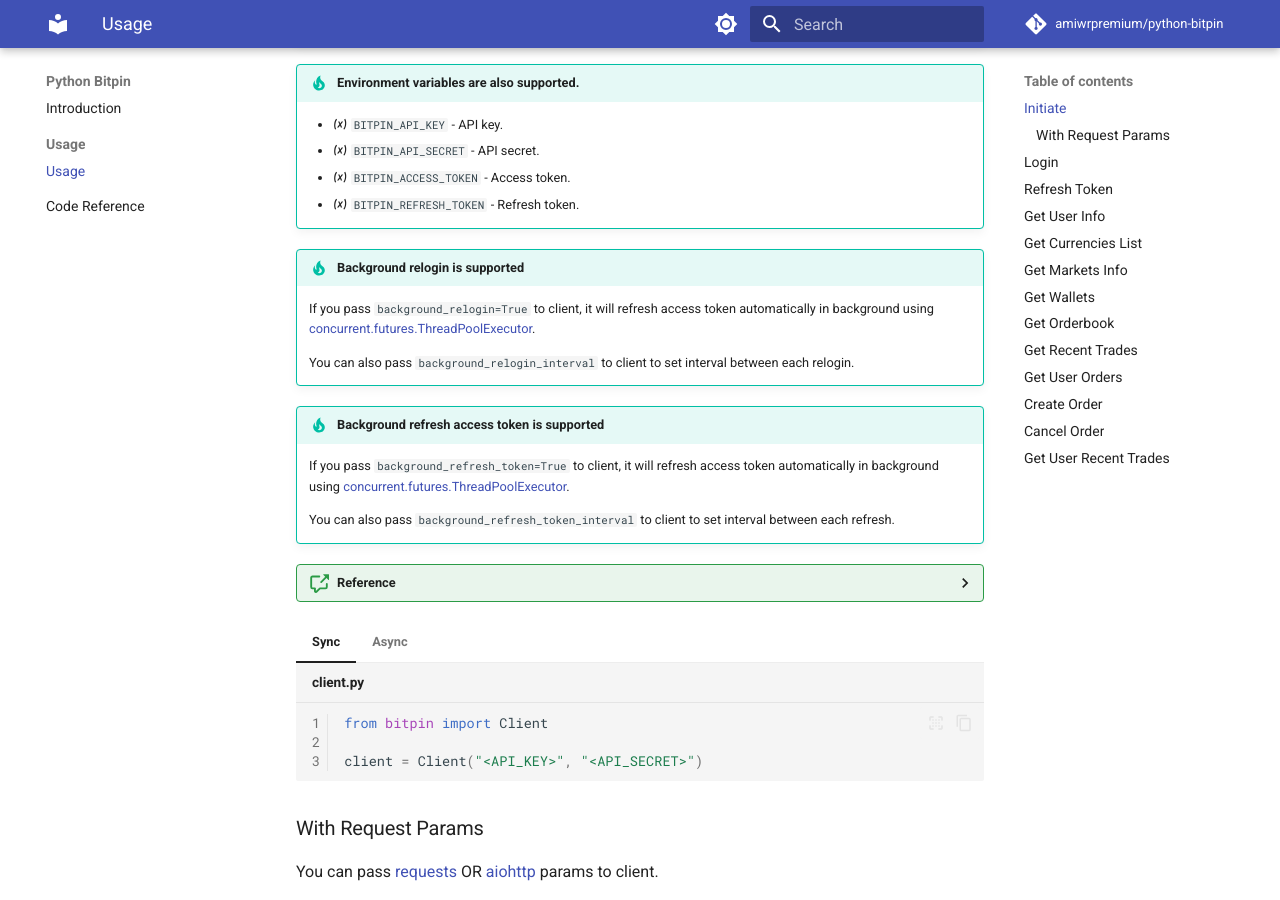
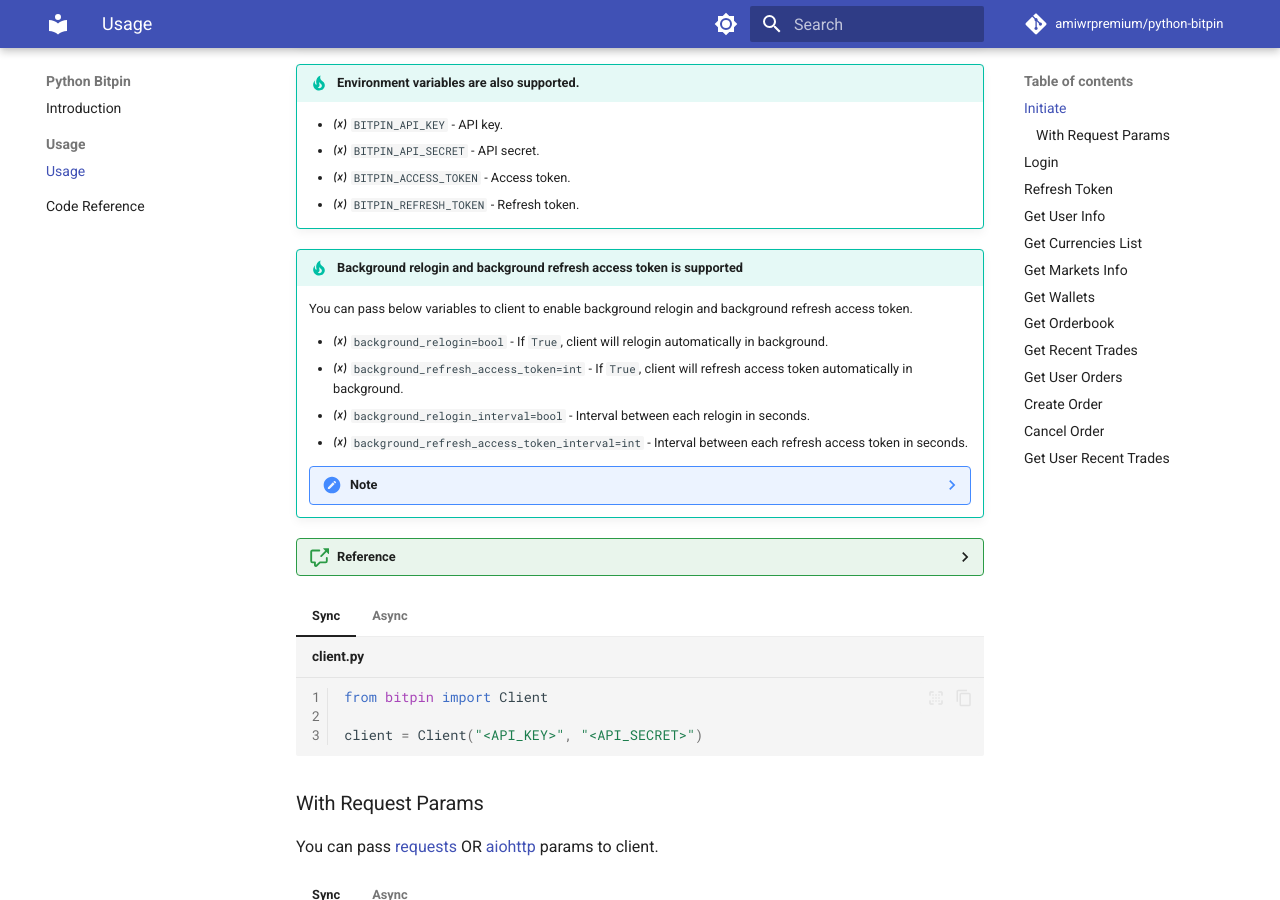
Before and after one commit to amiwrpremium/python-bitpin, an MkDocs documentation site: the page built from docs/usage/index.md, in a window 1280 px wide and 900 px high, scrolled down 481 px. Built offline with MkDocs 1.6.1 and Material for MkDocs 9.7.7, drawn with Linux system fonts in a browser that asks for light colours; comment, search, counter and statistics services are not loaded.

Commit message:
docs: 📝 Update Docs

```diff
--- a/docs/usage/index.md
+++ b/docs/usage/index.md
@@ -23,19 +23,18 @@ Initiate client.
     - :material-variable: `BITPIN_ACCESS_TOKEN` - Access token.
     - :material-variable: `BITPIN_REFRESH_TOKEN` - Refresh token.
 
-!!! tip "Background relogin is supported"
+!!! tip "Background relogin and background refresh access token is supported"
 
-    If you pass `background_relogin=True` to client, it will refresh access token automatically in background using
-    [concurrent.futures.ThreadPoolExecutor](https://docs.python.org/3/library/concurrent.futures.html#threadpoolexecutor).
+    You can pass below variables to client to enable background relogin and background refresh access token.
 
-    You can also pass `background_relogin_interval` to client to set interval between each relogin.
+    - :material-variable: `background_relogin=bool` - If `True`, client will relogin automatically in background.
+    - :material-variable: `background_refresh_access_token=int` - If `True`, client will refresh access token automatically in background.
+    - :material-variable: `background_relogin_interval=bool` - Interval between each relogin in seconds.
+    - :material-variable: `background_refresh_access_token_interval=int` - Interval between each refresh access token in seconds.
 
-!!! tip "Background refresh access token is supported"
-
-    If you pass `background_refresh_token=True` to client, it will refresh access token automatically in background using
-    [concurrent.futures.ThreadPoolExecutor](https://docs.python.org/3/library/concurrent.futures.html#threadpoolexecutor).
-
-    You can also pass `background_refresh_token_interval` to client to set interval between each refresh.
+    ??? note
+        It uses [threading.Thread](https://docs.python.org/3/library/threading.html#thread-objects) in synchronous client and
+        [asyncio.create_task](https://docs.python.org/3/library/asyncio-task.html#asyncio.create_task) in asynchronous client.
 
 ??? code-ref "Reference"
 
```
